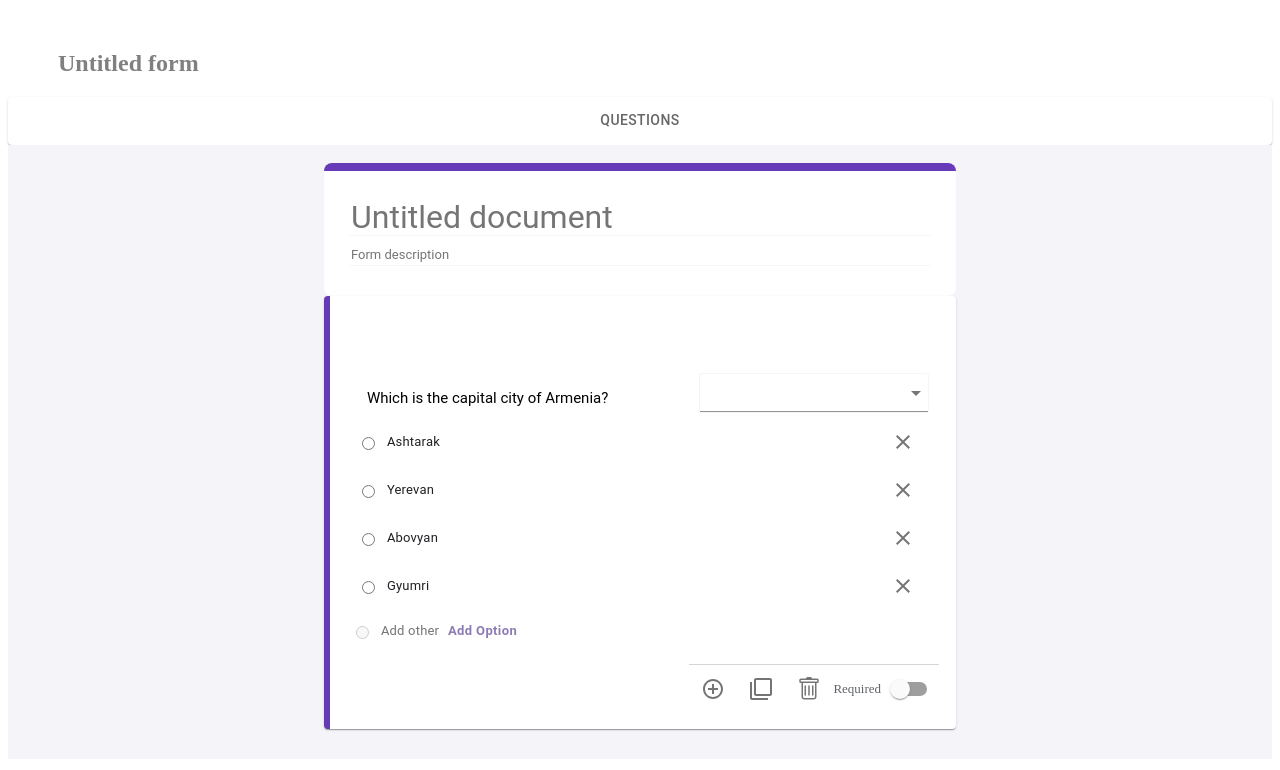
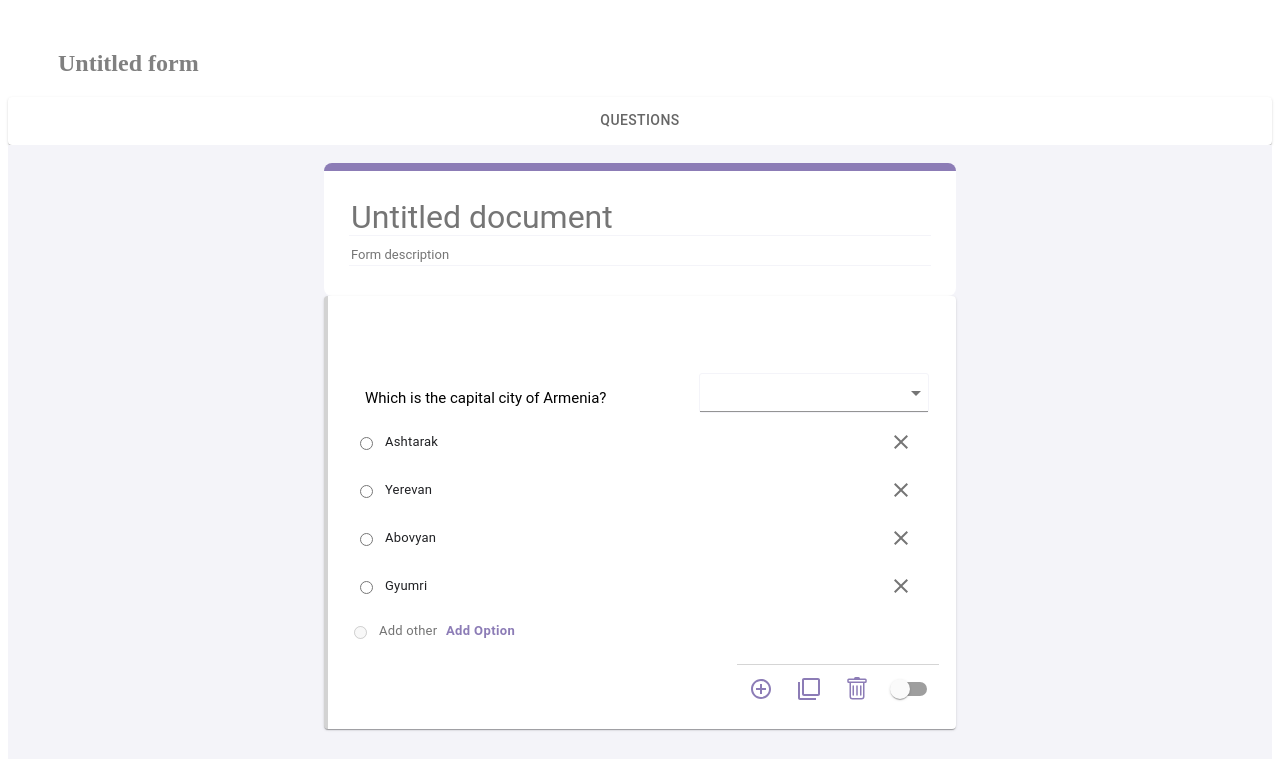
Before and after one commit to alienao/Easy-interview., a React (Create React App) app: page /form/1 in a window 1280 px wide. Shown: the top 770 px of the page. Built offline with nearby package versions, Linux system fonts and the light colour scheme.

Commit message:
refactor: adding new styles

```diff
--- a/src/components/quiz/questionsForm/QuestionsForm.css
+++ b/src/components/quiz/questionsForm/QuestionsForm.css
@@ -15,7 +15,7 @@
 
 .questions_form_top{
     background-color: white;
-    border-top:8px solid rgb(103, 58, 183);
+    border-top:8px solid rgb(140, 124, 182);
     border-radius: 8px;
     padding:30px 25px;
     text-transform: capitalize;
@@ -139,7 +139,7 @@ background:transparent;
 }
 
 .add_border{
-    border-left:6px solid rgb(103, 58, 183);
+    border-left:4px solid lightgray;
 }
 
 .add_footer{
@@ -160,3 +160,7 @@ background:transparent;
     justify-content: flex-end;
     align-items: center;
 }
+
+.edit, .copy, .bstrash{
+    color:rgb(140, 124, 182);
+}
--- a/src/components/quiz/questionsForm/QuestionsForm.js
+++ b/src/components/quiz/questionsForm/QuestionsForm.js
@@ -1,6 +1,7 @@
 import React, { useState, useEffect } from "react";
 import Select from "@material-ui/core/Select";
 import Switch from "@material-ui/core/Switch";
+import { alpha, styled } from '@mui/material/styles';
 import CheckBoxIcon from "@material-ui/icons/CheckBox";
 import ShortTextIcon from "@material-ui/icons/ShortText";
 import SubjectIcon from "@material-ui/icons/Subject";
@@ -17,6 +18,18 @@ import Radio from "@material-ui/core/Radio";
 import FormControlLabel from "@material-ui/core/FormControlLabel";
 import MenuItem from "@mui/material/MenuItem";
 import "./QuestionsForm.css";
+
+const SwitchPurple = styled(Switch)(({ theme }) => ({
+  '& .MuiSwitch-switchBase.Mui-checked': {
+    color: 'rgb(140, 124, 182)',
+    '&:hover': {
+      backgroundColor: alpha('rgb(140, 124, 182)', theme.palette.action.hoverOpacity),
+    },
+  },
+  '& .MuiSwitch-switchBase.Mui-checked + .MuiSwitch-track': {
+    backgroundColor: 'rgb(140, 124, 182)',
+  },
+}));
 
 function QuestionsForm() {
   const [questions, setQuestions] = useState([
@@ -261,7 +274,9 @@ function QuestionsForm() {
                       copyQuestion(i);
                     }}
                   >
-                    <FilterNoneIcon />
+                    <FilterNoneIcon
+                    className="copy"
+                    />
                   </IconButton>
                   <IconButton
                     aria-label="delete"
@@ -269,14 +284,11 @@ function QuestionsForm() {
                       deleteQuestion(i);
                     }}
                   >
-                    <BsTrash />
+                    <BsTrash
+                    className ="bstrash"/>
                   </IconButton>
-                  <span style={{ color: "#5f6368", fontSize: "13px" }}>
-                    Required
-                  </span>
-                  <Switch
+                  <SwitchPurple
                     name="checkedA"
-                    color="primary"
                     onClick={() => {
                       requiredQuestion(i);
                     }}
```
